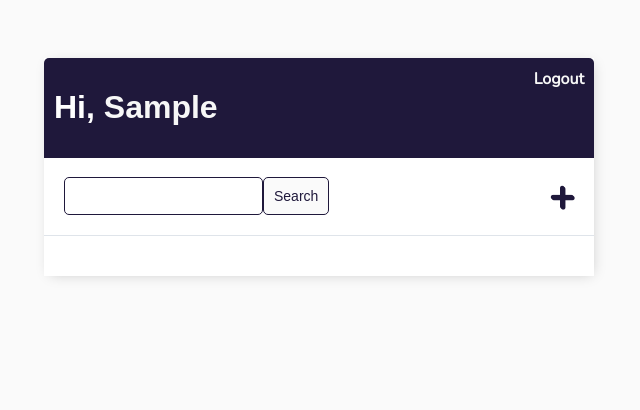
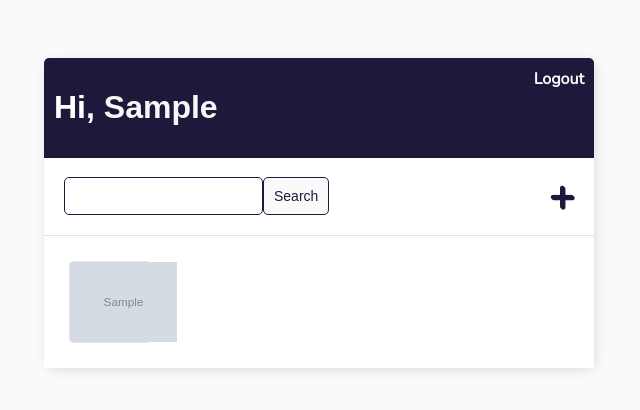
Before and after one commit to ethan-pt/reading_tracker, a Django app: page / in a window 1280 px wide. Shown: the top 410 px of the page, without its empty margins (321-961 px from the left). Run offline with Django 5.2, Linux system fonts and the light colour scheme; a user stored in the database is signed in; tables that the repository leaves empty hold one stand-in row (values such as "Sample post"); grey boxes marked "Sample" are stand-in pictures; parts of the project's set-up code (start-up, migrations or seed data) failed here and were passed over.

Commit message:
add book item div and cover image

```diff
--- a/reading_tracker/templates/reading_tracker/book_list.html
+++ b/reading_tracker/templates/reading_tracker/book_list.html
@@ -29,6 +29,11 @@
 <div class="book-items-wrapper">
     {% if books %}
         {% for book in books %}
+            <div class="book-item">
+                <div class="cover-div">
+                    <img class="cover-img" src="{{ book.cover_url }}" alt="{% static 'img/icon-image-not-found.jpg' %}">
+                </div>
+            </div>
         {% endfor %}
     {% else %}
         <div class="transaction-wrapper">
```
